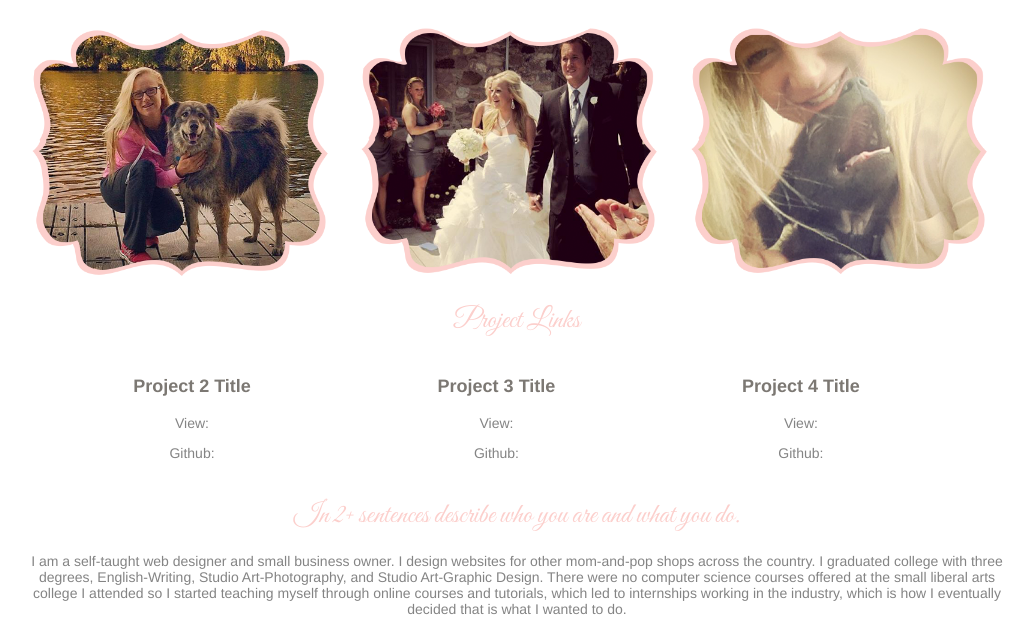
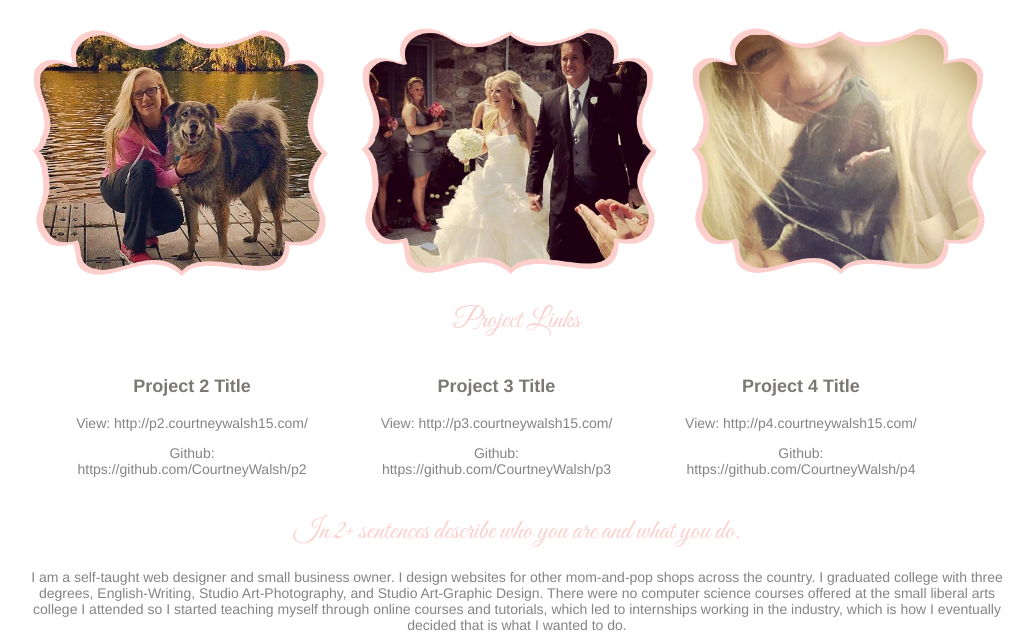
Before and after one commit to CourtneyWalsh/p1, a plain HTML site: page index.html in a window 1280 px wide. Shown: the part 423-1061 px from the top of the page, without its empty margins (123-1156 px from the left). Drawn offline with Linux system fonts and the light colour scheme; a web font is replaced by a local one.

Commit message:
Links added

```diff
--- a/index.html
+++ b/index.html
@@ -27,18 +27,18 @@
     	<h2>Project Links</h2>
 		<div class="box2">
     <h3>Project 2 Title</h3>
-    <p>View: </p>
-    <p>Github: </p>
+    <p>View: http://p2.courtneywalsh15.com/ </p>
+    <p>Github: https://github.com/CourtneyWalsh/p2 </p>
     	</div>
 		<div class="box2">
     <h3>Project 3 Title</h3>
-    <p>View: </p>
-    <p>Github: </p>
+    <p>View: http://p3.courtneywalsh15.com/</p>
+    <p>Github: https://github.com/CourtneyWalsh/p3 </p>
     	</div>
 		<div class="box2">
     <h3>Project 4 Title</h3>
-    <p>View: </p>
-    <p>Github: </p>
+    <p>View: http://p4.courtneywalsh15.com/</p>
+    <p>Github: https://github.com/CourtneyWalsh/p4 </p>
     </div>
 
 
```
